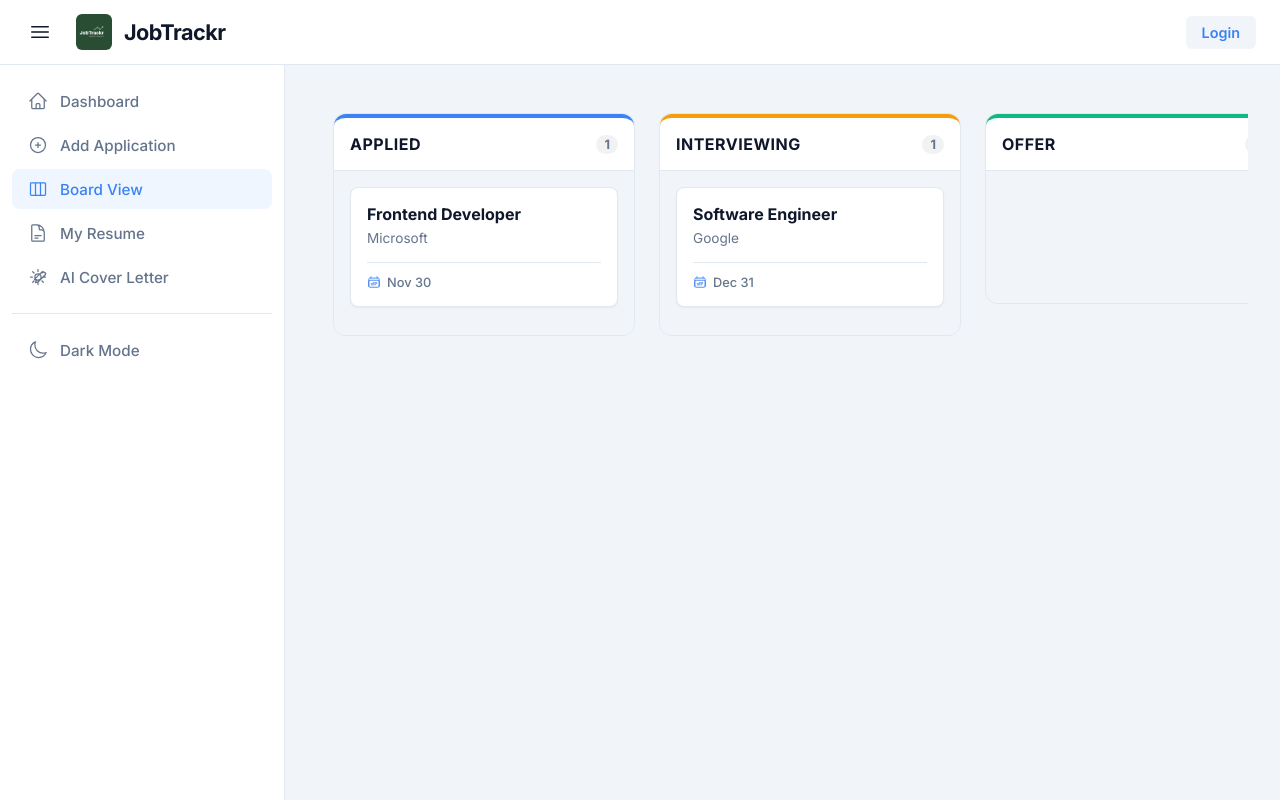
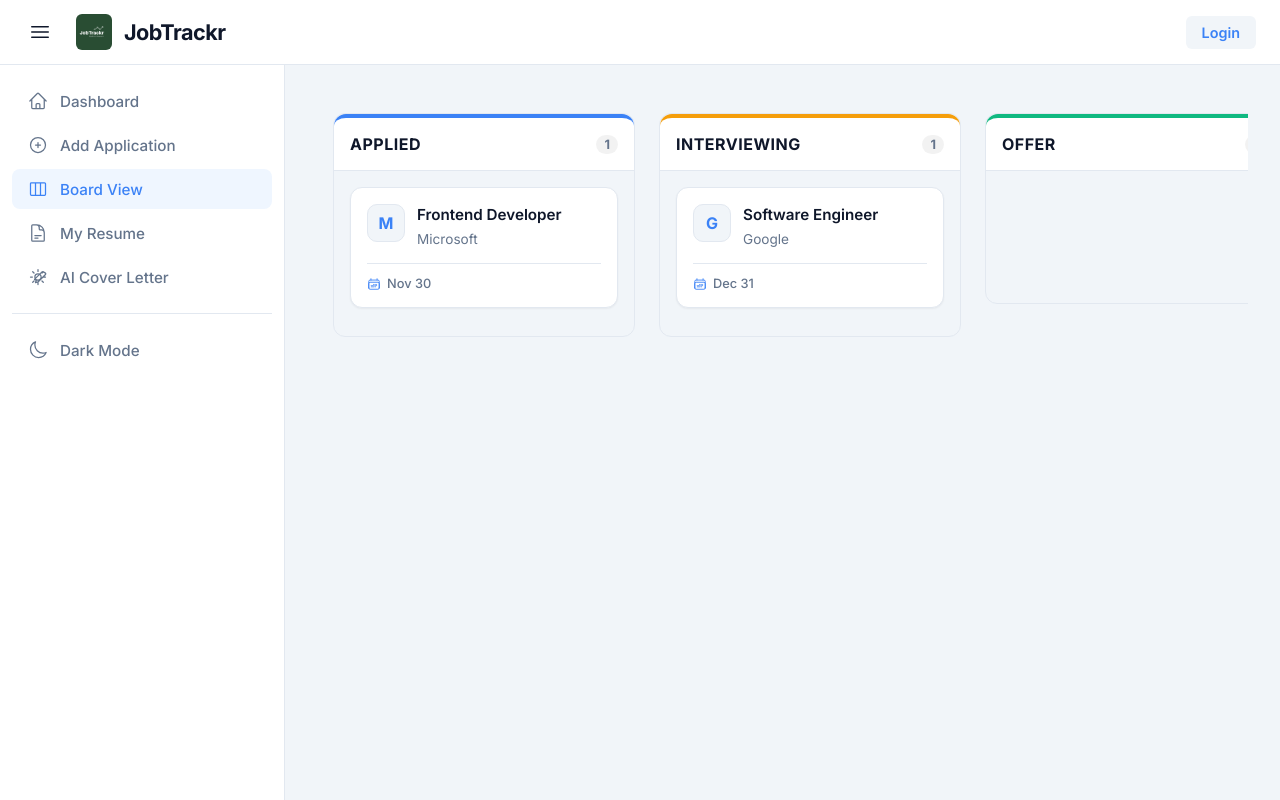
Before and after one commit to ZohaibRahim/CPSC300_GroupProject, an Angular app: page /board in a window 1280 px wide. Built offline with nearby package versions, Linux system fonts and the light colour scheme.

Commit message:
Added a logo in the board view

```diff
--- a/src/app/board/board.html
+++ b/src/app/board/board.html
@@ -13,8 +13,14 @@
          (cdkDropListDropped)="drop($event)">
 
       <div class="board-card" *ngFor="let job of applied" cdkDrag (click)="onCardClick(job.id)">
+        <div class="card-header">
+          <div class="company-avatar">{{ job.company.charAt(0) }}</div>
+
+          <div class="card-title-group">
             <h4>{{ job.title }}</h4>
             <p class="company">{{ job.company }}</p>
+          </div>
+        </div>
 
         <div class="card-footer" *ngIf="job.deadline">
           <svg xmlns="http://www.w3.org/2000/svg" fill="none" viewBox="0 0 24 24" stroke-width="1.5" stroke="currentColor">
@@ -40,8 +46,13 @@
          (cdkDropListDropped)="drop($event)">
 
       <div class="board-card" *ngFor="let job of interviewing" cdkDrag (click)="onCardClick(job.id)">
+        <div class="card-header">
+          <div class="company-avatar">{{ job.company.charAt(0) }}</div>
+          <div class="card-title-group">
             <h4>{{ job.title }}</h4>
             <p class="company">{{ job.company }}</p>
+          </div>
+        </div>
 
         <div class="card-footer" *ngIf="job.deadline">
           <svg xmlns="http://www.w3.org/2000/svg" fill="none" viewBox="0 0 24 24" stroke-width="1.5" stroke="currentColor">
@@ -66,8 +77,13 @@
          (cdkDropListDropped)="drop($event)">
 
       <div class="board-card" *ngFor="let job of offer" cdkDrag (click)="onCardClick(job.id)">
+        <div class="card-header">
+          <div class="company-avatar">{{ job.company.charAt(0) }}</div>
+          <div class="card-title-group">
             <h4>{{ job.title }}</h4>
             <p class="company">{{ job.company }}</p>
+          </div>
+        </div>
 
         <div class="card-footer" *ngIf="job.deadline">
           <svg xmlns="http://www.w3.org/2000/svg" fill="none" viewBox="0 0 24 24" stroke-width="1.5" stroke="currentColor">
@@ -92,8 +108,13 @@
          (cdkDropListDropped)="drop($event)">
 
       <div class="board-card" *ngFor="let job of rejected" cdkDrag (click)="onCardClick(job.id)">
+        <div class="card-header">
+          <div class="company-avatar">{{ job.company.charAt(0) }}</div>
+          <div class="card-title-group">
             <h4>{{ job.title }}</h4>
             <p class="company">{{ job.company }}</p>
+          </div>
+        </div>
 
         <div class="card-footer" *ngIf="job.deadline">
           <svg xmlns="http://www.w3.org/2000/svg" fill="none" viewBox="0 0 24 24" stroke-width="1.5" stroke="currentColor">
--- a/src/app/board/board.scss
+++ b/src/app/board/board.scss
@@ -64,15 +64,39 @@
   margin-bottom: 0.75rem;
   background-color: var(--bg-card);
   border: 1px solid var(--border-color);
-  border-radius: 8px;
+  border-radius: 12px; /* Slightly softer corners */
   box-shadow: var(--shadow-sm);
-  cursor: grab;
-  transition: transform 0.2s, box-shadow 0.2s;
+  cursor: pointer;
+  transition: transform 0.2s, box-shadow 0.2s, border-color 0.2s;
+
+  /* New Hover Effect */
+  &:hover {
+    transform: translateY(-3px);
+    box-shadow: var(--shadow-md);
+    border-color: var(--primary-color); /* Subtle glow border */
+  }
+
+  &:active {
+    cursor: grabbing;
+  }
+}
+
+/* NEW: Header Layout for Avatar + Text */
+.card-header {
+  display: flex;
+  gap: 12px;
+  align-items: flex-start;
+}
+
+.card-title-group {
+  flex: 1;
 
   h4 {
     margin: 0 0 0.25rem 0;
-    font-size: 1rem;
+    font-size: 0.95rem;
+    font-weight: 600;
     color: var(--text-main);
+    line-height: 1.4;
   }
 
   .company {
@@ -80,15 +104,25 @@
     font-size: 0.85rem;
     color: var(--text-muted);
   }
+}
 
-  &:hover {
-    box-shadow: var(--shadow-md);
-    transform: translateY(-2px);
-  }
+/* NEW: The Avatar Circle */
+.company-avatar {
+  width: 36px;
+  height: 36px;
+  flex-shrink: 0; /* Prevent squishing */
+  background-color: var(--bg-app);
+  color: var(--primary-color);
+  border: 1px solid var(--border-color);
+  border-radius: 10px; /* Squircle shape */
 
-  &:active {
-    cursor: grabbing;
-  }
+  display: flex;
+  align-items: center;
+  justify-content: center;
+
+  font-weight: 700;
+  font-size: 1rem;
+  text-transform: uppercase;
 }
 
 /* --- Drag & Drop Animations (Magic) --- */
```
Lines whose indentation alone changed are shown as unchanged.
